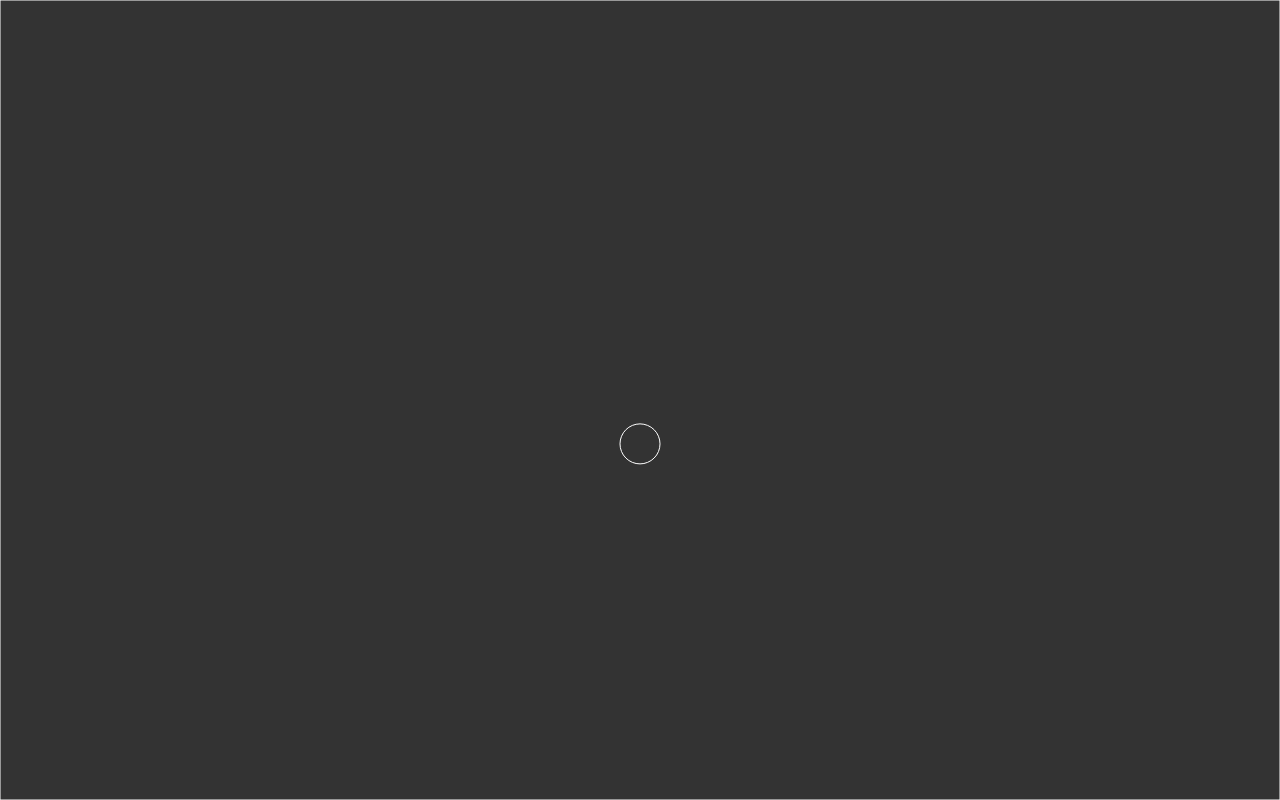
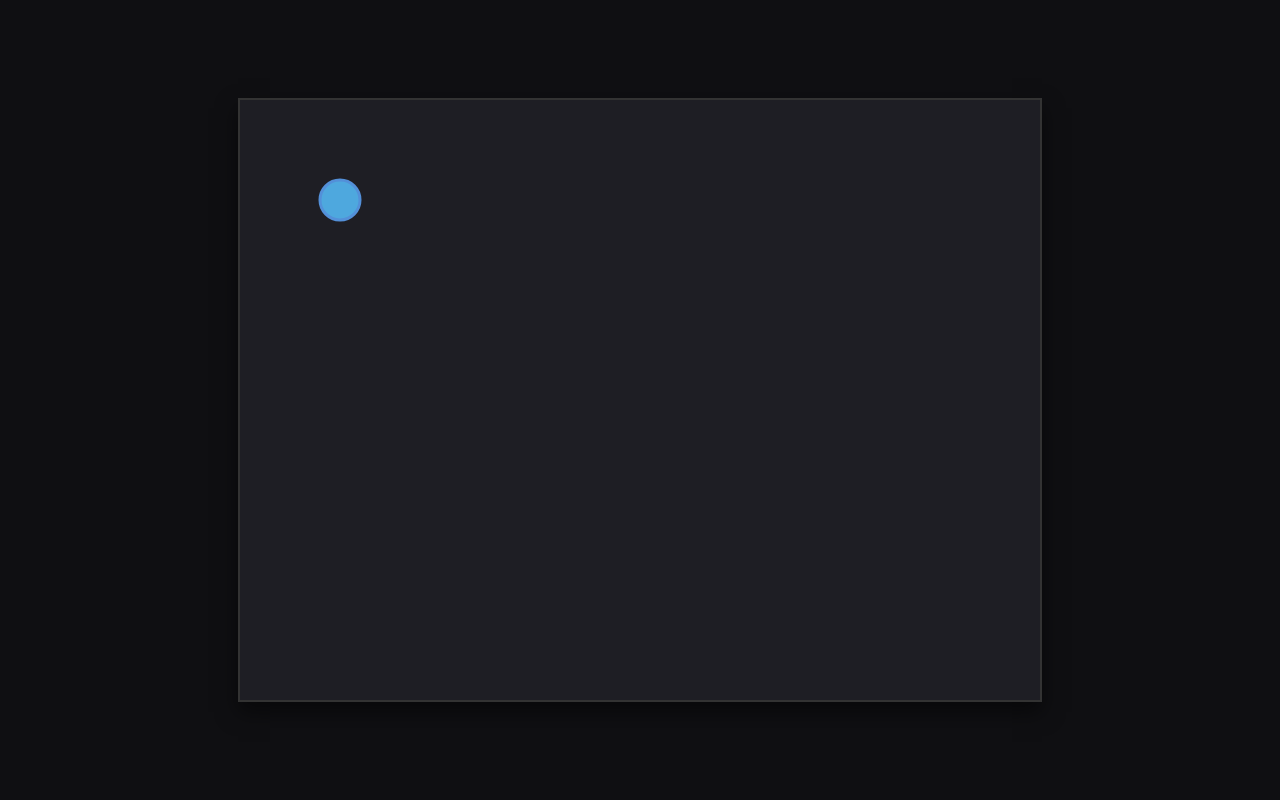
Before and after one commit to beanmanthree/gooball, a plain HTML site: page index.html in a window 1280 px wide. Drawn offline with Linux system fonts and the light colour scheme.

Commit message:
Rebuilt Architecture Format, Added Player Class

```diff
--- /dev/null
+++ b/core/engine.js
@@ -0,0 +1,35 @@
+// core/engine.js
+import { Circle } from '../physics/circle.js';
+import { Player } from '../entities/player.js';
+
+export class Engine {
+  constructor() {
+    /** @type {Array<Circle>} */
+    this.physicsBodies = [];
+    /** @type {Player|null} */
+    this.player = null;
+  }
+
+  init() {
+    const playerBody = new Circle(100, 100, 20);
+    this.physicsBodies.push(playerBody);
+
+    this.player = new Player(playerBody);
+  }
+
+  /**
+   * @param {number} dt
+   * @param {Object<string, boolean>} inputKeys
+   */
+  update(dt, inputKeys) {
+    if (this.player) {
+      this.player.handleInput(inputKeys);
+      this.player.update(dt);
+    }
+
+    // Step physics for all bodies
+    for (const body of this.physicsBodies) {
+      body.update(dt);
+    }
+  }
+}
--- a/engine.js
+++ /dev/null
@@ -1,44 +0,0 @@
-import * as Mathutils from "./mathutils.js";
-import * as Physics from "./physics.js";
-import * as Graphics from "./graphics.js";
-
-// HOLY SHIT IM GONNA IMPLEMENT std::hive!!!!
-const gravity = 1000;
-const deltaTime = 1 / 60;
-const drag = 0.00;
-
-const circles = [];
-const lineColliders = [];
-
-export function addCircle(mass, center, radius, ...properties) {
-    circles.push(new Physics.Circle(mass, center, radius, ...properties));
-}
-
-export function addLineCollider(v0, v1, ...properties) {
-    lineColliders.push(new Physics.LineCollider(v0, v1, ...properties));
-}
-
-export function simulateCircles() {
-    for (const circle of circles) {
-        circle.applyFriction(drag);
-        circle.force(new Mathutils.Vector(0, gravity * circle.mass * deltaTime));
-        circle.update(deltaTime);
-
-        for (const lineCollider of lineColliders) {
-            circle.collideLineCollider(lineCollider);
-        }
-    }
-}
-
-export function update() {
-    simulateCircles();
-}
-
-export function drawDebug() {
-    for (const circle of circles) {
-        Graphics.strokeCircle(circle.collider.center, circle.collider.radius, "white");
-    }
-    for (const lineCollider of lineColliders) {
-        Graphics.strokeLine(lineCollider.v0, lineCollider.v1, "white");
-    }
-}
--- /dev/null
+++ b/entities/player.js
@@ -0,0 +1,27 @@
+export class Player {
+  /**
+   * @param {import('../physics/circle.js').Circle} circle
+   */
+  constructor(circle) {
+    /** @type {import('../physics/circle.js').Circle} */
+    this.body = circle;
+    this.speed = 15;
+    this.score = 0;
+  }
+
+  /**
+   * @param {Object<string, boolean>} keys
+   */
+  handleInput(keys) {
+    if (keys['ArrowLeft'] || keys['KeyA']) {
+      this.body.applyForce(-this.speed, 0);
+    }
+    if (keys['ArrowRight'] || keys['KeyD']) {
+      this.body.applyForce(this.speed, 0);
+    }
+  }
+
+  update(dt) {
+
+  }
+}
--- a/index.html
+++ b/index.html
@@ -1,14 +1,25 @@
 <!DOCTYPE html>
-<html>
-    <head>
-        <meta charset="utf-8">
-        <meta name="viewport" content="width=device-width">
-        <title>gooball</title>
-        <link rel="icon" type="image/png" href="/gooball.webp"/>
-        <link href="style.css" rel="stylesheet" type="text/css"/>
-    </head>
-    <body>
-        <canvas id="game"></canvas>
-        <script defer type="module" src="script.js"></script>
-    </body>
+<html lang="en">
+<head>
+  <meta charset="UTF-8">
+  <title>Gooball</title>
+  <style>
+    body {
+      margin: 0;
+      background: #0f0f12;
+      display: flex;
+      justify-content: center;
+      align-items: center;
+      height: 100vh;
+    }
+    canvas {
+      border: 2px solid #333;
+      box-shadow: 0 10px 20px rgba(0, 0, 0, 0.5);
+    }
+  </style>
+</head>
+<body>
+  <canvas id="gameCanvas"></canvas>
+  <script type="module" src="./script.js"></script>
+</body>
 </html>
--- /dev/null
+++ b/physics/circle.js
@@ -0,0 +1,30 @@
+export class Circle {
+  /**
+   * @param {number} x
+   * @param {number} y
+   * @param {number} radius
+   */
+  constructor(x, y, radius) {
+    this.x = x;
+    this.y = y;
+    this.radius = radius;
+    this.vx = 0;
+    this.vy = 0;
+  }
+
+  /**
+   * @param {number} fx
+   * @param {number} fy
+   */
+  applyForce(fx, fy) {
+    this.vx += fx;
+    this.vy += fy;
+  }
+
+  update(dt) {
+    this.x += this.vx * dt;
+    this.y += this.vy * dt;
+    this.vx *= 0.98; // Friction / Drag
+    this.vy *= 0.98;
+  }
+}
--- a/script.js
+++ b/script.js
@@ -1,27 +1,56 @@
-import * as Engine from "./engine.js";
-import * as Mathutils from "./mathutils.js";
-import * as Graphics from "./graphics.js";
+import { Engine } from './core/engine.js';
 
-Engine.addCircle(1, new Mathutils.Vector(window.innerWidth / 2, window.innerHeight / 2), 20);
-Engine.addLineCollider(new Mathutils.Vector(Graphics.cRect.left, Graphics.cRect.bottom), new Mathutils.Vector(Graphics.cRect.right, Graphics.cRect.bottom));
-Engine.addLineCollider(new Mathutils.Vector(Graphics.cRect.left, Graphics.cRect.top), new Mathutils.Vector(Graphics.cRect.right, Graphics.cRect.top));
-Engine.addLineCollider(new Mathutils.Vector(Graphics.cRect.left, Graphics.cRect.top), new Mathutils.Vector(Graphics.cRect.left, Graphics.cRect.bottom));
-Engine.addLineCollider(new Mathutils.Vector(Graphics.cRect.right, Graphics.cRect.top), new Mathutils.Vector(Graphics.cRect.right, Graphics.cRect.bottom));
+const canvas = /** @type {HTMLCanvasElement} */ (document.getElementById('gameCanvas'));
+const ctx = canvas.getContext('2d');
 
-const pressedKeys = {};
-window.onkeyup = function(e) {
-    pressedKeys[e.code] = false;
+canvas.width = 800;
+canvas.height = 600;
+
+/** @type {Object<string, boolean>} */
+const keys = {};
+
+window.addEventListener('keydown', (e) => {
+  keys[e.code] = true;
+});
+
+window.addEventListener('keyup', (e) => {
+  keys[e.code] = false;
+});
+
+const engine = new Engine();
+engine.init();
+
+let lastTime = performance.now();
+
+/**
+ * @param {number} currentTime
+ */
+function gameLoop(currentTime) {
+  const dt = (currentTime - lastTime) / 1000;
+  lastTime = currentTime;
+
+
+  const safeDt = Math.min(dt, 0.1);
+  engine.update(safeDt, keys);
+
+  ctx.clearRect(0, 0, canvas.width, canvas.height);
+
+  ctx.fillStyle = '#1e1e24';
+  ctx.fillRect(0, 0, canvas.width, canvas.height);
+
+  if (engine.player) {
+    const body = engine.player.body;
+    ctx.beginPath();
+    ctx.arc(body.x, body.y, body.radius, 0, Math.PI * 2);
+    ctx.fillStyle = '#4ea8de';
+    ctx.fill();
+    ctx.strokeStyle = '#5390d9';
+    ctx.lineWidth = 3;
+    ctx.stroke();
+    ctx.closePath();
+  }
+
+  requestAnimationFrame(gameLoop);
 }
 
-window.onkeydown = function(e) {
-    pressedKeys[e.code] = true;
-}
-
-function tick() {
-    Graphics.clearScreen();
-    Engine.update();
-    Engine.drawDebug();
-    window.requestAnimationFrame(tick);
-}
-
-window.requestAnimationFrame(tick);
+requestAnimationFrame(gameLoop);
```
Also changed, not shown: physics/physics.js (renamed from physics.js).
